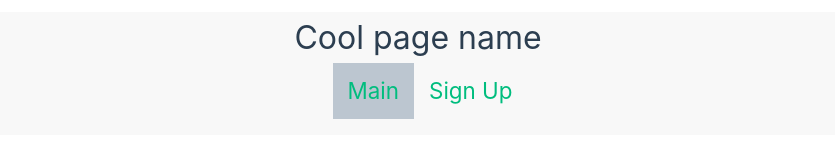
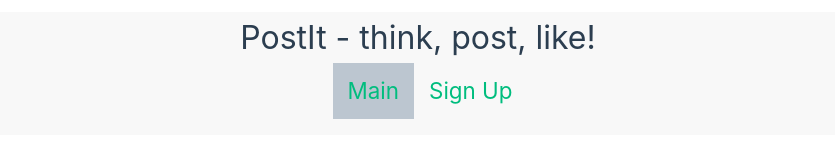
Before and after one commit to LordzShadow/WADHomework, a Vue app: page / in a window 1280 px wide. Shown: the top 160 px of the page, without its empty margins (222-1057 px from the left). Built offline with nearby package versions, Linux system fonts and the light colour scheme.

Commit message:
Changed page name

```diff
--- a/src/components/PageHeader.vue
+++ b/src/components/PageHeader.vue
@@ -1,6 +1,6 @@
 <template>
   <div class="header">
-    <h1>Cool page name</h1>
+    <h1>PostIt - think, post, like!</h1>
     <nav class="nav">
       <div class="nav-start">
         <div class="nav-item">
```
